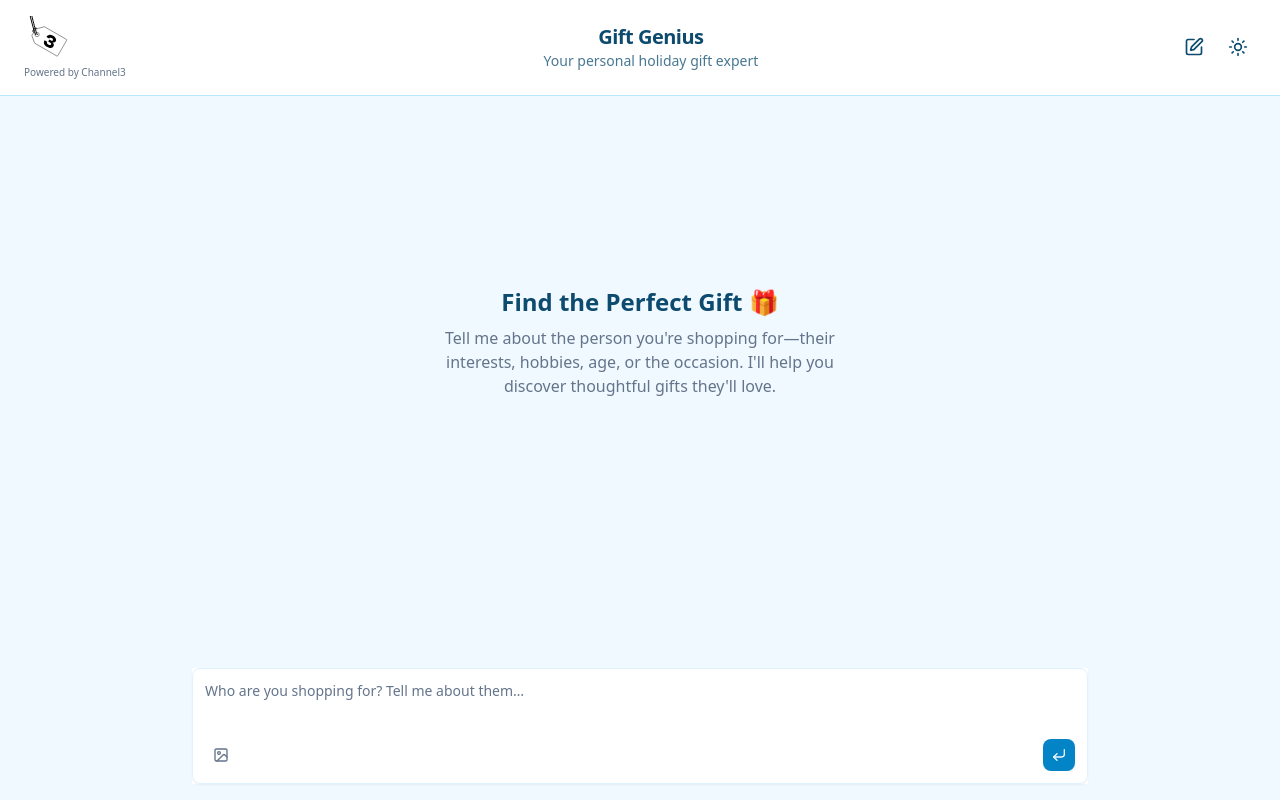
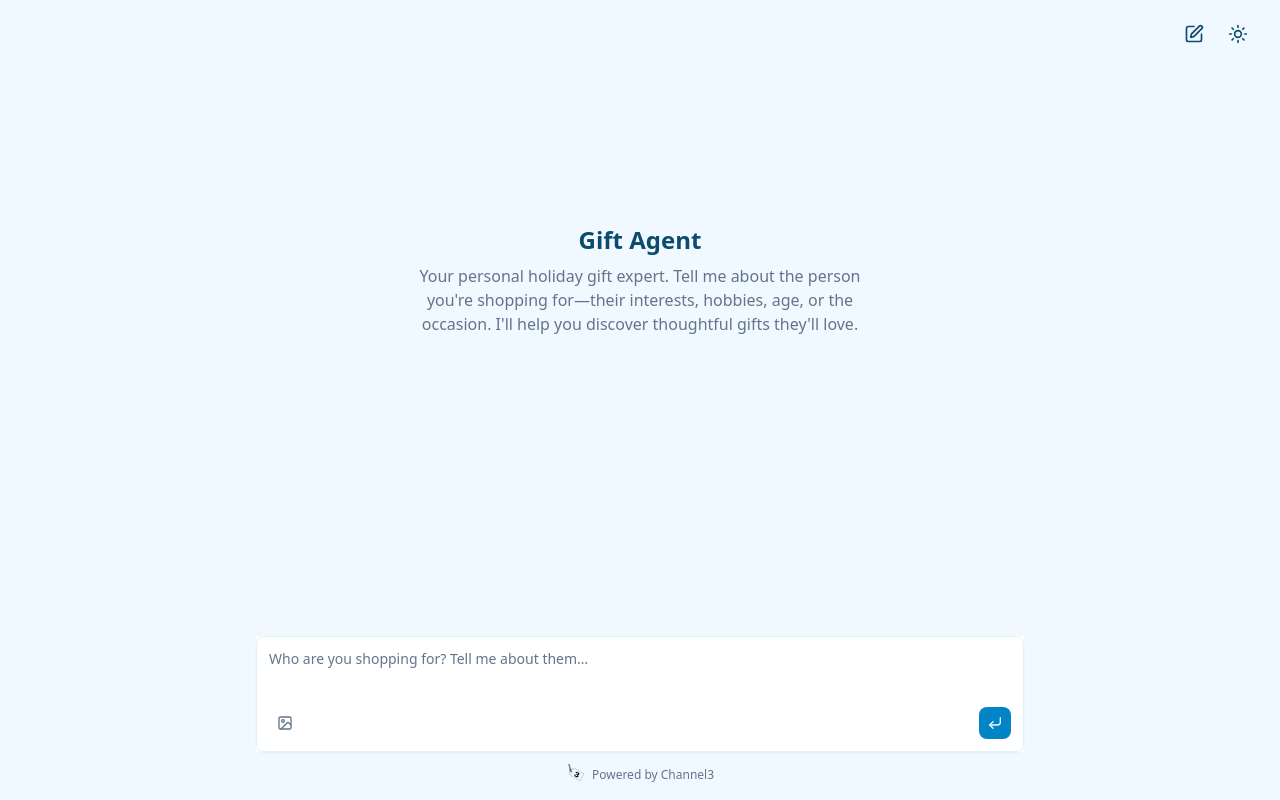
Before and after one commit to channel3-ai/shopping-assistant, a Next.js app: page / in a window 1280 px wide. Built offline with nearby package versions, Linux system fonts and the light colour scheme.

Commit message:
Improved styling

```diff
--- a/app/app-config.ts
+++ b/app/app-config.ts
@@ -7,16 +7,11 @@ export const appConfig = {
   },
   // UI copy used across the chat interface.
   ui: {
-    // Text content for the header section at the top of the chat.
-    header: {
-      title: 'Gift Genius',
-      subtitle: 'Your personal holiday gift expert',
-    },
     // Default empty state shown before the conversation begins.
     emptyState: {
-      title: 'Find the Perfect Gift 🎁',
+      title: 'Gift Agent',
       description:
-        'Tell me about the person you\'re shopping for—their interests, hobbies, age, or the occasion. I\'ll help you discover thoughtful gifts they\'ll love.',
+        'Your personal holiday gift expert. Tell me about the person you\'re shopping for—their interests, hobbies, age, or the occasion. I\'ll help you discover thoughtful gifts they\'ll love.',
     },
     // Placeholder text displayed inside the prompt input.
     input: {
@@ -74,25 +69,25 @@ export const appConfig = {
       headerBorder: '#bae6fd',
     },
     dark: {
-      background: '#020617',
-      foreground: '#e0f2fe',
-      card: '#0f172a',
-      cardForeground: '#e0f2fe',
-      primary: '#38bdf8',
-      primaryForeground: '#020617',
-      secondary: '#1e293b',
-      secondaryForeground: '#e0f2fe',
-      accent: '#334155',
-      accentForeground: '#bae6fd',
-      muted: '#1e293b',
-      mutedForeground: '#94a3b8',
-      border: '#334155',
-      input: '#1e293b',
-      inputBackground: '#0f172a',
-      ring: '#38bdf8',
-      header: '#0f172a',
-      headerForeground: '#e0f2fe',
-      headerBorder: '#334155',
+      background: '#0a1612',
+      foreground: '#e8f5f0',
+      card: '#0f1f1a',
+      cardForeground: '#e8f5f0',
+      primary: '#c94a4a',
+      primaryForeground: '#ffffff',
+      secondary: '#1e3329',
+      secondaryForeground: '#e8f5f0',
+      accent: '#2d4a3d',
+      accentForeground: '#e8f5f0',
+      muted: '#1a2b23',
+      mutedForeground: '#8fa89a',
+      border: '#2d4a3d',
+      input: '#1a2b23',
+      inputBackground: '#0f1f1a',
+      ring: '#c94a4a',
+      header: '#0f1f1a',
+      headerForeground: '#e8f5f0',
+      headerBorder: '#2d4a3d',
     },
   },
 } as const;
--- a/app/globals.css
+++ b/app/globals.css
@@ -175,38 +175,38 @@
 @layer components {
   /* Chat Layout */
   .chat-container {
-    @apply flex h-screen w-screen flex-col;
+    @apply flex h-screen w-screen flex-col relative;
   }
 
-  .chat-header {
-    @apply grid grid-cols-[auto_1fr_auto] items-center gap-4 px-6 py-4;
+  .chat-top-header {
+    @apply flex items-center justify-between px-6 py-3 z-30;
     background-color: var(--header);
     color: var(--header-foreground);
     border-bottom: 1px solid var(--header-border);
   }
 
-  .chat-header-center {
-    @apply flex flex-col items-center justify-center text-center;
+  .chat-header-actions {
+    @apply absolute top-4 right-6 flex items-center gap-2 z-30 pointer-events-auto;
   }
 
-  .chat-header-actions {
-    @apply flex items-center justify-end gap-2;
+  .chat-top-header .chat-header-actions {
+    @apply relative top-0 right-0;
   }
 
   .powered-by-link {
-    @apply flex flex-col items-start gap-0.5 transition-opacity hover:opacity-80;
+    @apply flex flex-row items-center gap-1.5 transition-opacity hover:opacity-80;
   }
 
   .powered-by-text {
-    @apply text-[10px] text-muted-foreground leading-tight;
+    @apply text-xs text-muted-foreground leading-tight;
   }
 
   .channel3-logo-light {
-    @apply hidden h-12 w-auto dark:block;
+    @apply hidden h-5 w-auto dark:block;
   }
 
   .channel3-logo-dark {
-    @apply block h-12 w-auto dark:hidden;
+    @apply block h-5 w-auto dark:hidden;
   }
 
   .chat-body {
@@ -214,14 +214,18 @@
   }
 
   .chat-input-wrapper {
-    @apply absolute bottom-0 left-0 right-0 py-4 pointer-events-none z-20;
+    @apply absolute bottom-0 left-0 right-0 py-4 pointer-events-none z-20 flex flex-col items-center;
     padding-left: var(--chat-padding);
     padding-right: var(--chat-padding);
   }
 
-  .chat-input-wrapper > * {
-    @apply pointer-events-auto;
+  .chat-input-wrapper > *:not(.chat-footer) {
+    @apply pointer-events-auto max-w-3xl w-full;
     background-color: var(--input-background);
+  }
+
+  .chat-footer {
+    @apply flex justify-center items-center mt-3 pointer-events-auto;
   }
 
   /* Smaller input with tighter spacing */
--- a/app/page.tsx
+++ b/app/page.tsx
@@ -208,12 +208,31 @@ export default function Page() {
 
   return (
     <div className="chat-container">
-      <header className="chat-header">
-        <PoweredByChannel3 />
-        <div className="chat-header-center">
-          <h1 className="text-xl font-semibold tracking-tight">{appConfig.ui.header.title}</h1>
-          <p className="text-sm opacity-75">{appConfig.ui.header.subtitle}</p>
-        </div>
+      {filteredMessages.length > 0 && (
+        <header className="chat-top-header">
+          <h1 className="text-lg font-semibold">{appConfig.ui.emptyState.title}</h1>
+          <div className="chat-header-actions">
+            <Tooltip>
+              <TooltipTrigger asChild>
+                <Button
+                  variant="ghost"
+                  size="icon"
+                  onClick={handleNewChat}
+                  disabled={isLoading}
+                  aria-label="New chat"
+                >
+                  <SquarePen className="size-5" />
+                </Button>
+              </TooltipTrigger>
+              <TooltipContent>
+                <p>New chat</p>
+              </TooltipContent>
+            </Tooltip>
+            <ThemeToggle />
+          </div>
+        </header>
+      )}
+      {filteredMessages.length === 0 && (
         <div className="chat-header-actions">
           <Tooltip>
             <TooltipTrigger asChild>
@@ -233,7 +252,7 @@ export default function Page() {
           </Tooltip>
           <ThemeToggle />
         </div>
-      </header>
+      )}
       <div className="chat-body">
         <Conversation>
           <ConversationContent>
@@ -278,6 +297,9 @@ export default function Page() {
             <PromptInputSubmit status={status} />
           </PromptInputFooter>
         </PromptInput>
+        <div className="chat-footer">
+          <PoweredByChannel3 />
+        </div>
       </div>
       <ProductDetailsPanel
         isOpen={isProductPanelOpen}
```
